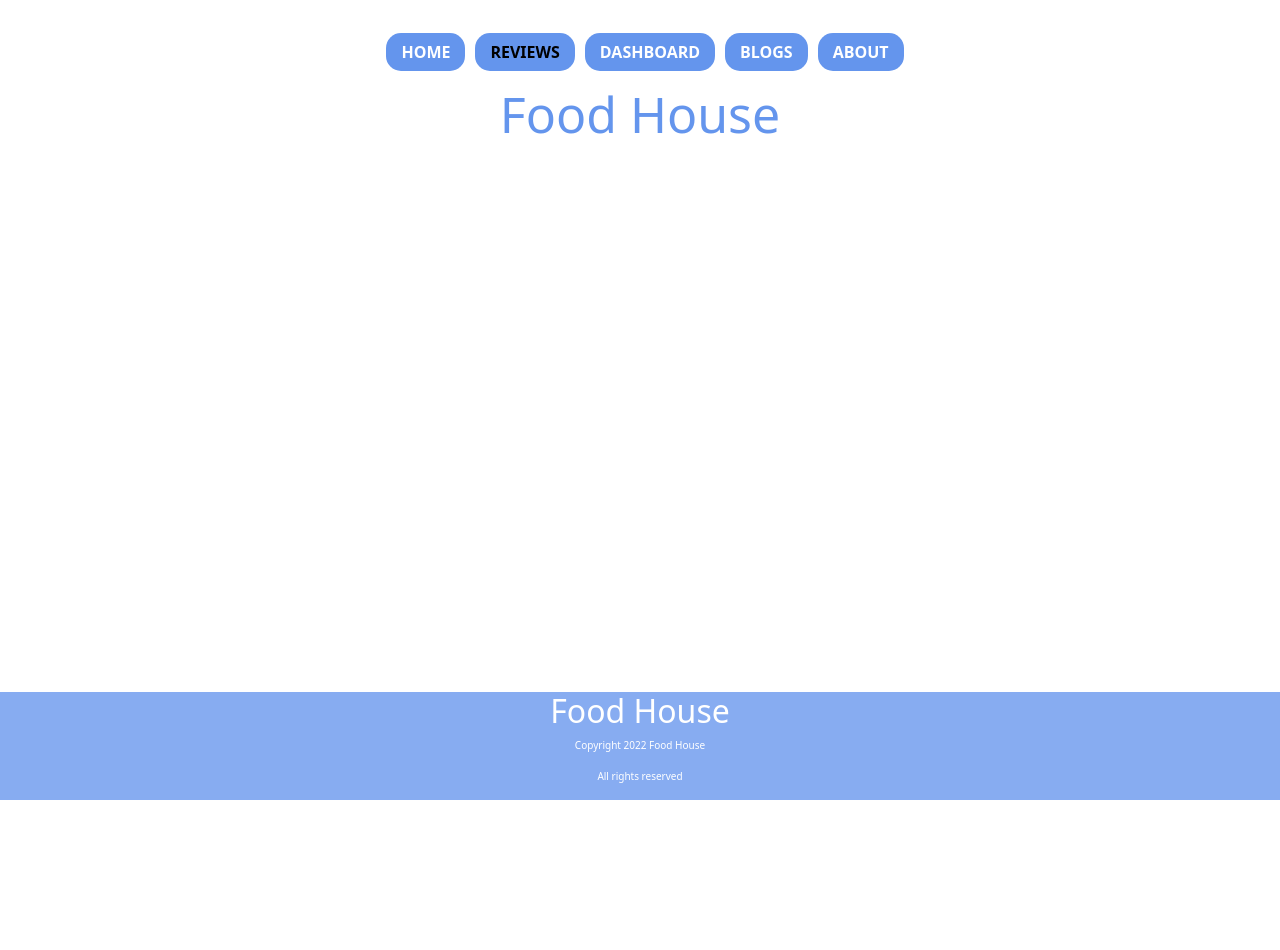
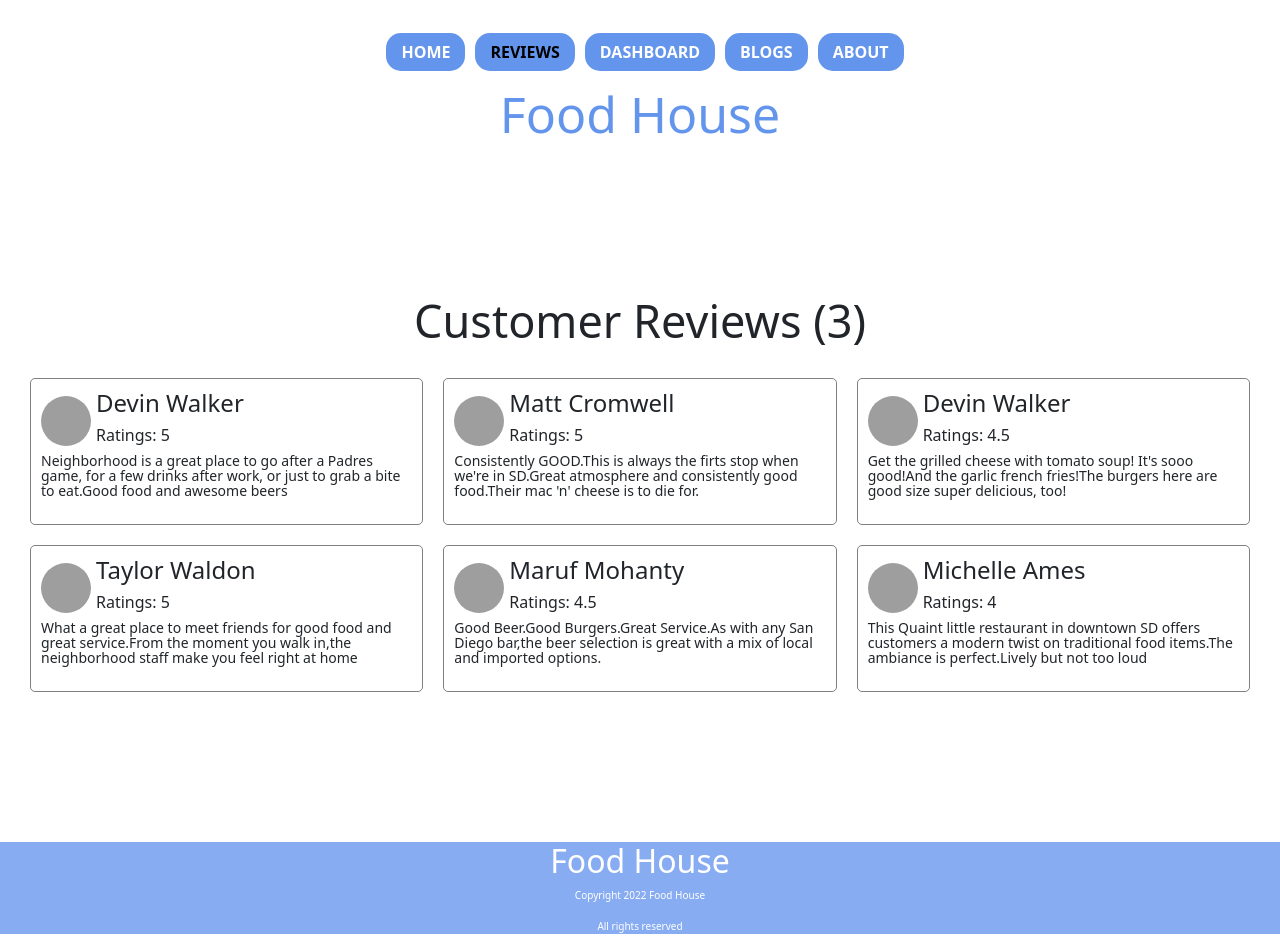
Before and after one commit to rana135/food-house, a React (Create React App) app: page /reviews in a window 1280 px wide. Before the commit the page ends 800 px from the top, so only its background shows below. Built offline with nearby package versions, Linux system fonts and the light colour scheme; grey boxes are pictures that could not be loaded.

Commit message:
review done

```diff
--- a/src/components/Footer/Footer.css
+++ b/src/components/Footer/Footer.css
@@ -2,12 +2,9 @@
  footer{
     background-color:rgba(100, 148, 237, 0.774);
     height:auto;
-    width:100%;
+    width:auto;
     text-align: center;
     color:white;
-    width: 100%;
-    position: fixed;
-    bottom: 0;
 }
 .footvar{
     font-size:10px;
--- a/src/components/Footer/Footer.js
+++ b/src/components/Footer/Footer.js
@@ -1,7 +1,5 @@
 import React from 'react';
 import './Footer.css'
-import { FontAwesomeIcon } from '@fortawesome/react-fontawesome'
-import {} from '@fortawesome/free-solid-svg-icons'
 
 const Footer = () => {
     return (
--- a/src/components/Reviews/Reviews.js
+++ b/src/components/Reviews/Reviews.js
@@ -1,10 +1,21 @@
 import React from 'react';
+import useFood from '../../hooks/useFood';
+import FoodReviews from '../FoodReviews/FoodReviews';
 
 const Reviews = () => {
+    const [foods, setFoods] = useFood();
     return (
-        <div>
-
-        </div>
+        <div className='customer-reviews'>
+                <h1 style={{textAlign:"center" , fontSize:"45px"}}>Customer Reviews (3)</h1>
+                <div className='reviews-container'>
+                    {
+                        foods.map(food => <FoodReviews
+                            key={food.id}
+                            food={food}
+                        ></FoodReviews>)
+                    }
+                </div>
+            </div>
     );
 };
 
```
